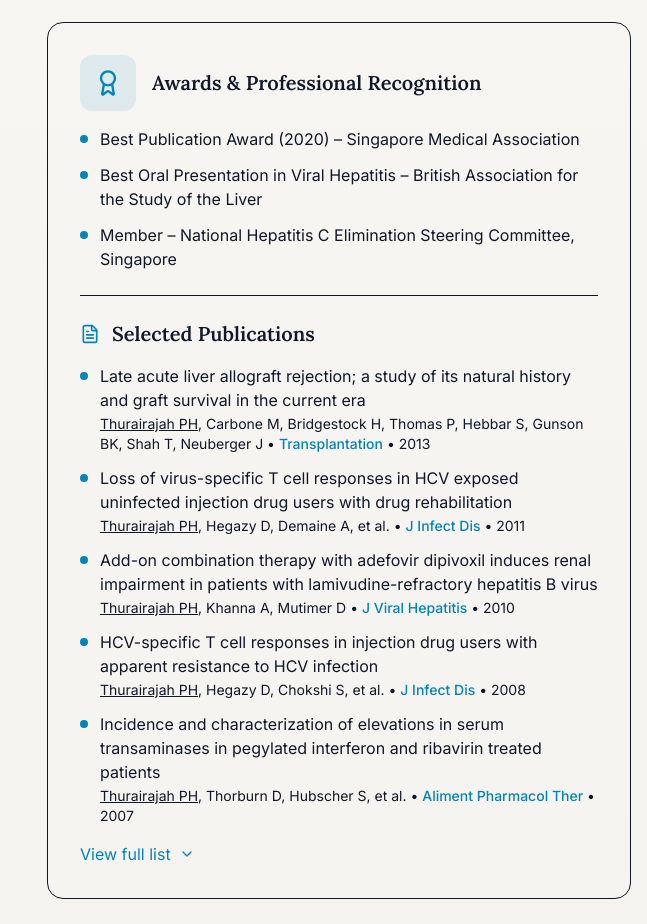
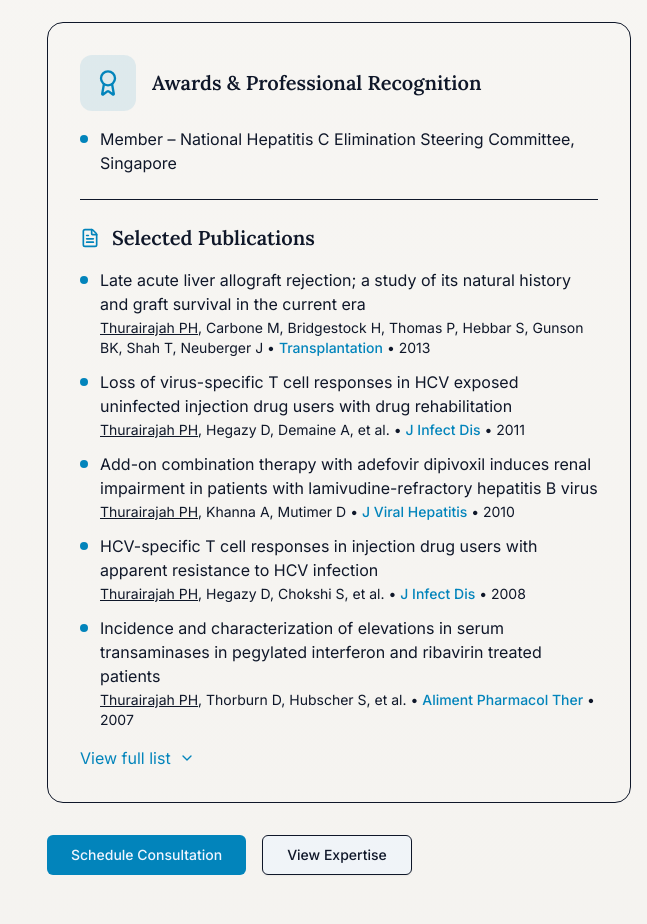
Before and after one commit to phthurairajah-blip/acorn-prem-fe, a Next.js app: page / in a window 1280 px wide. Shown: the part 3304-4228 px from the top of the page, without its empty margins (633-1280 px from the left). Built offline with nearby package versions, Linux system fonts and the light colour scheme; no server answers.

Commit message:
Update About.tsx

```diff
--- a/components/About.tsx
+++ b/components/About.tsx
@@ -202,7 +202,7 @@ const credentials = [{
 }, {
   icon: Award,
   title: "Awards & Professional Recognition",
-  items: ["Best Publication Award (2020) – Singapore Medical Association", "Best Oral Presentation in Viral Hepatitis – British Association for the Study of the Liver", "Member – National Hepatitis C Elimination Steering Committee, Singapore"]
+  items: ["Member – National Hepatitis C Elimination Steering Committee, Singapore"]
 }];
 export const About = () => {
   const [showAllPublications, setShowAllPublications] = useState(false);
```
